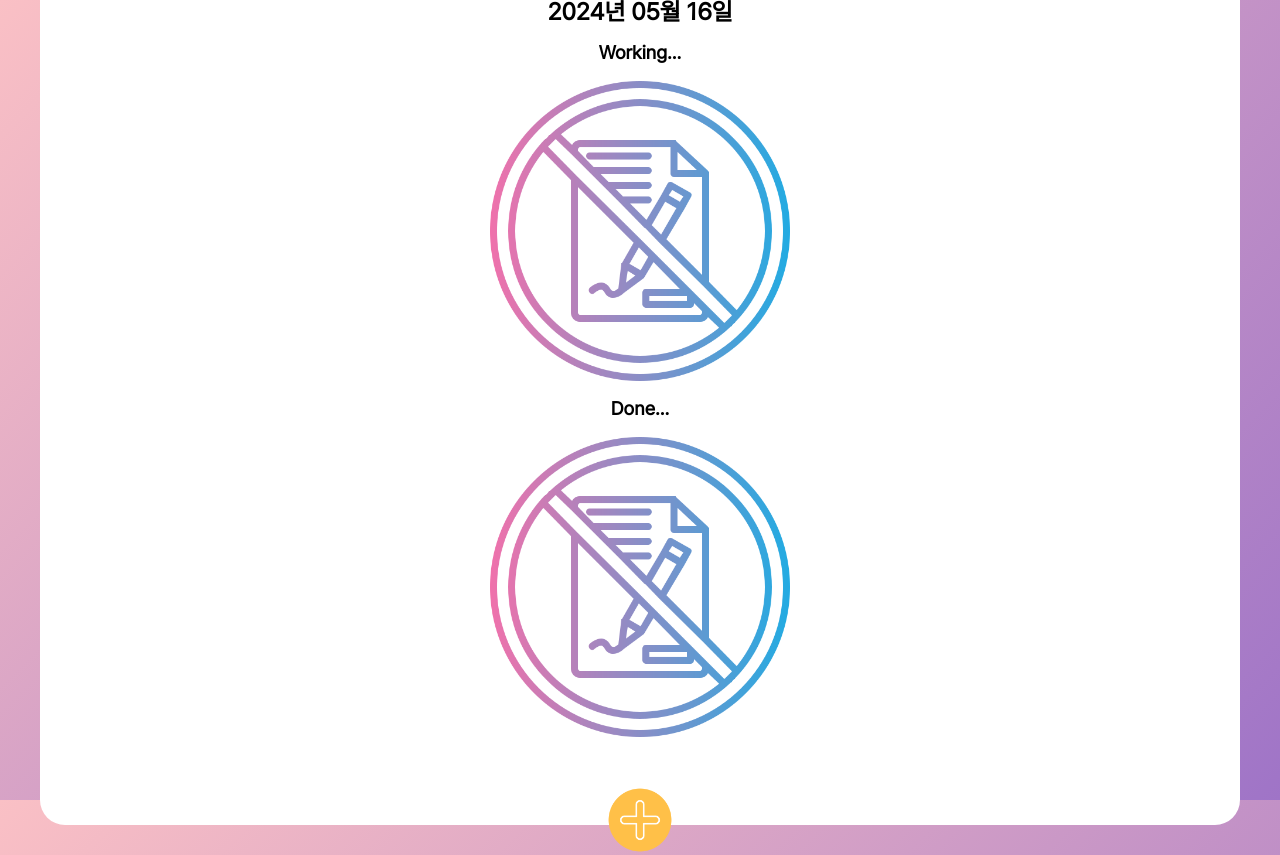
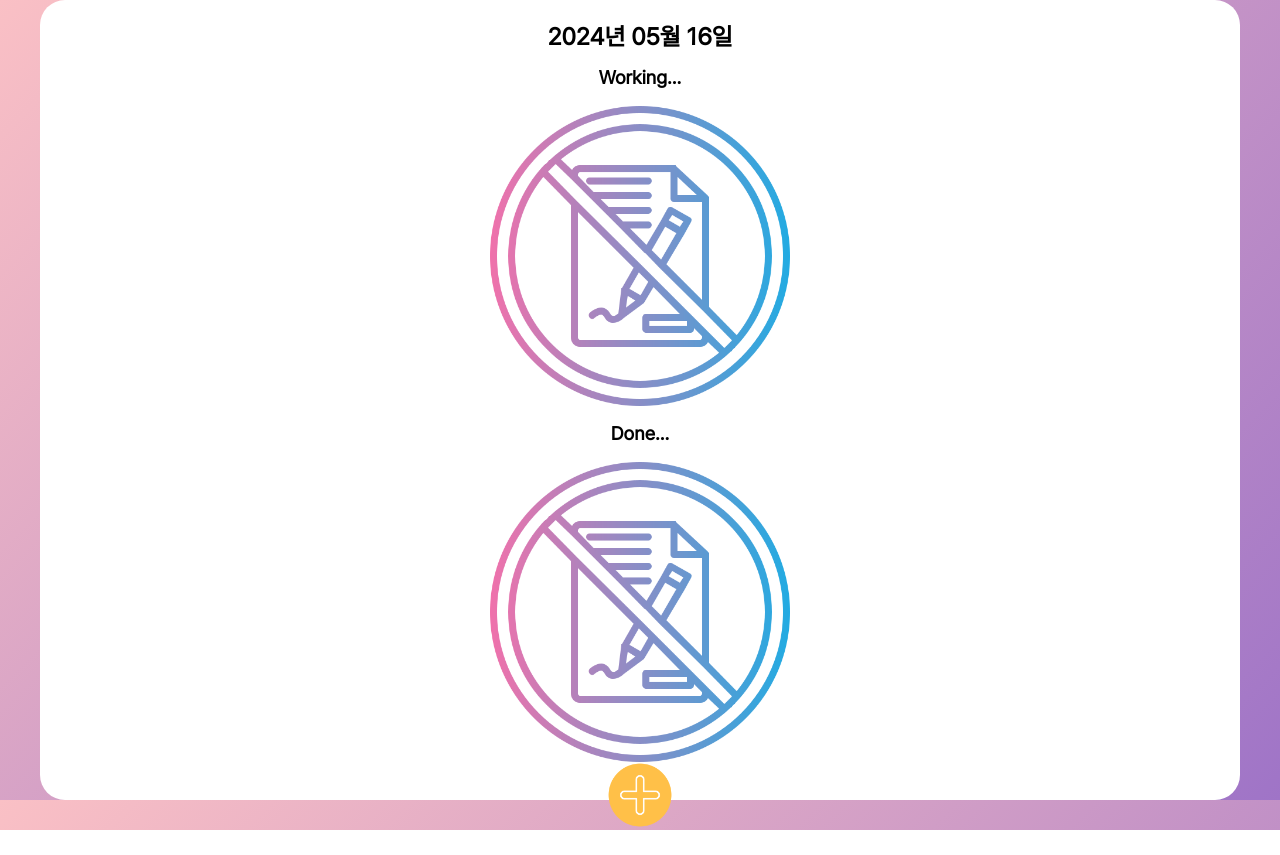
Before and after one commit to leeejin/todolist, a React (Vite) app: page / in a window 1280 px wide. After the commit the page ends 830 px from the top, so only its background shows below. Built offline with nearby package versions, Linux system fonts and the light colour scheme.

Commit message:
card클래스 높이 재설정

```diff
--- a/src/styles/main.css
+++ b/src/styles/main.css
@@ -13,7 +13,7 @@
 
 .card {
   width: 100%;
-  height: 850px;
+  height: 800px;
   background-color: var(--white-color);
   border-radius: 25px;
   padding: 5px;
```
